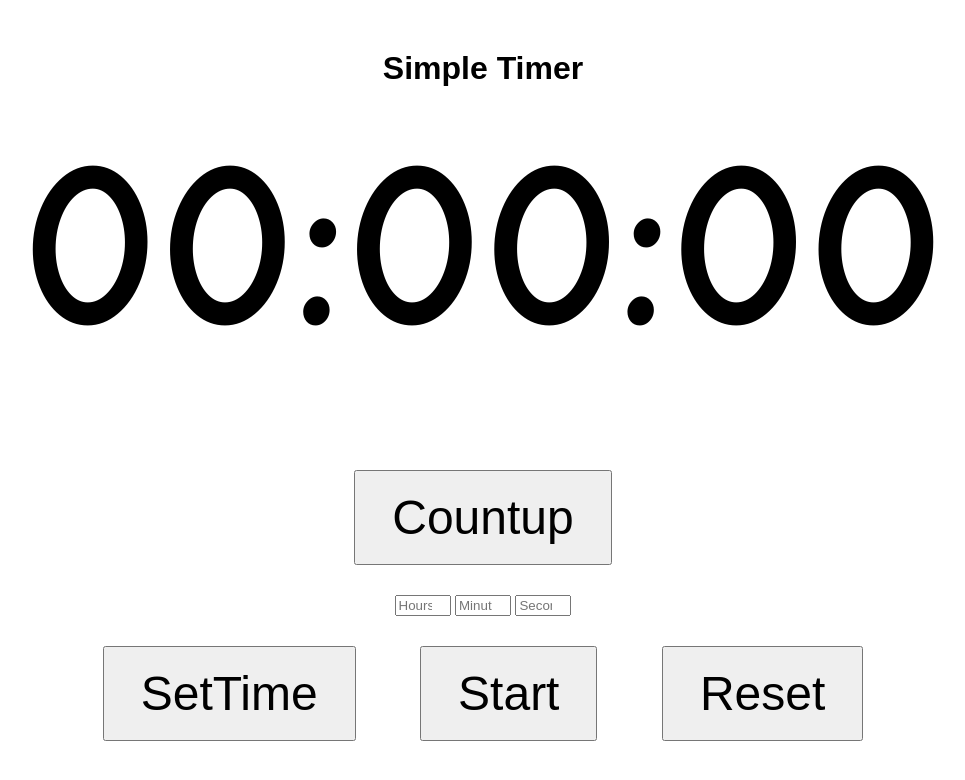
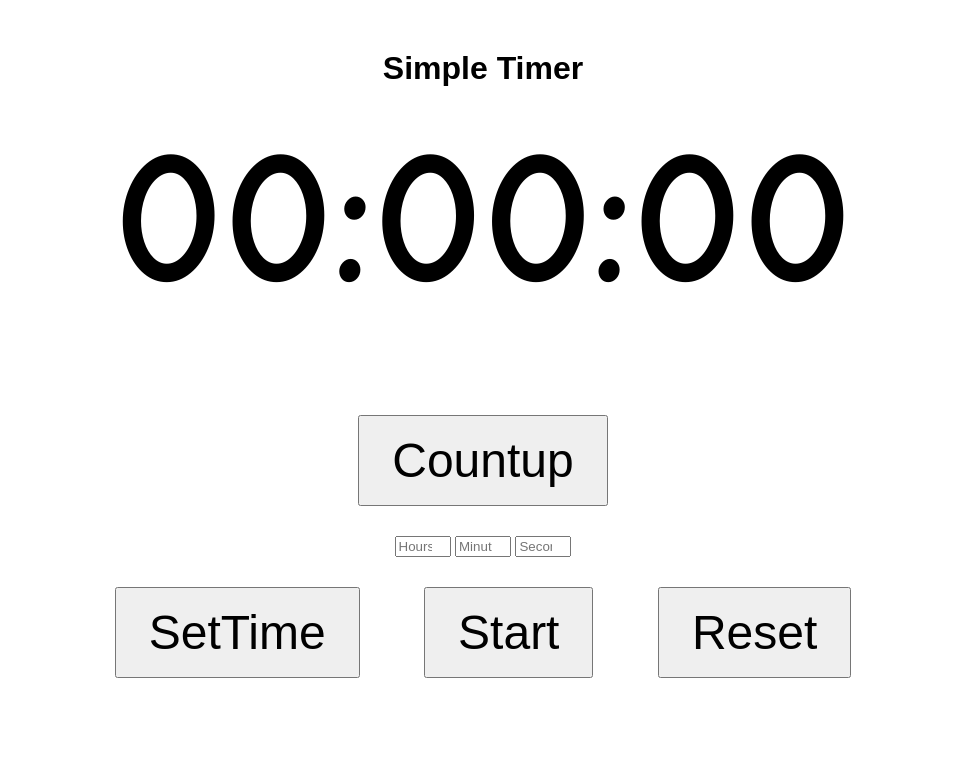
Before and after one commit to IcySkyhy/icyskyhy.github.io, a plain HTML site: page index.html in a window 1280 px wide. Shown: the whole page, without its empty margins (157-1122 px from the left). Drawn offline with Linux system fonts and the light colour scheme.

Commit message:
Update style.css

```diff
--- a/HW-Countdown/style.css
+++ b/HW-Countdown/style.css
@@ -4,13 +4,13 @@ body {
   margin-top: 50px;
 }
 #timer {
-font-size: 15em;
+font-size: 1200%;
 font-weight: bold;
 font-family: "Comic Sans MS", "Comic Sans", cursive;
 margin: 20px;
 }
 button {
-padding: 18px 36px;
+padding: 16px 32px;
 margin: 30px;
 font-size: 3em;
 }
```
